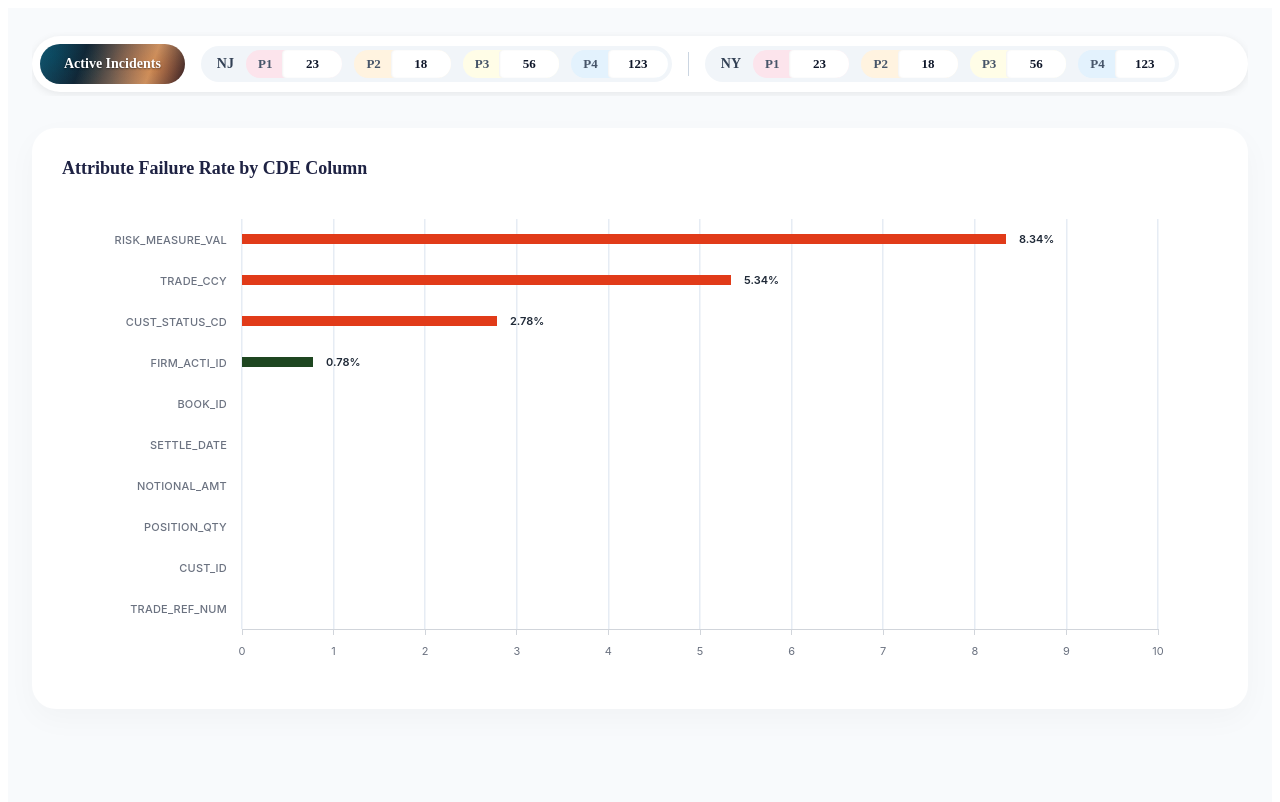
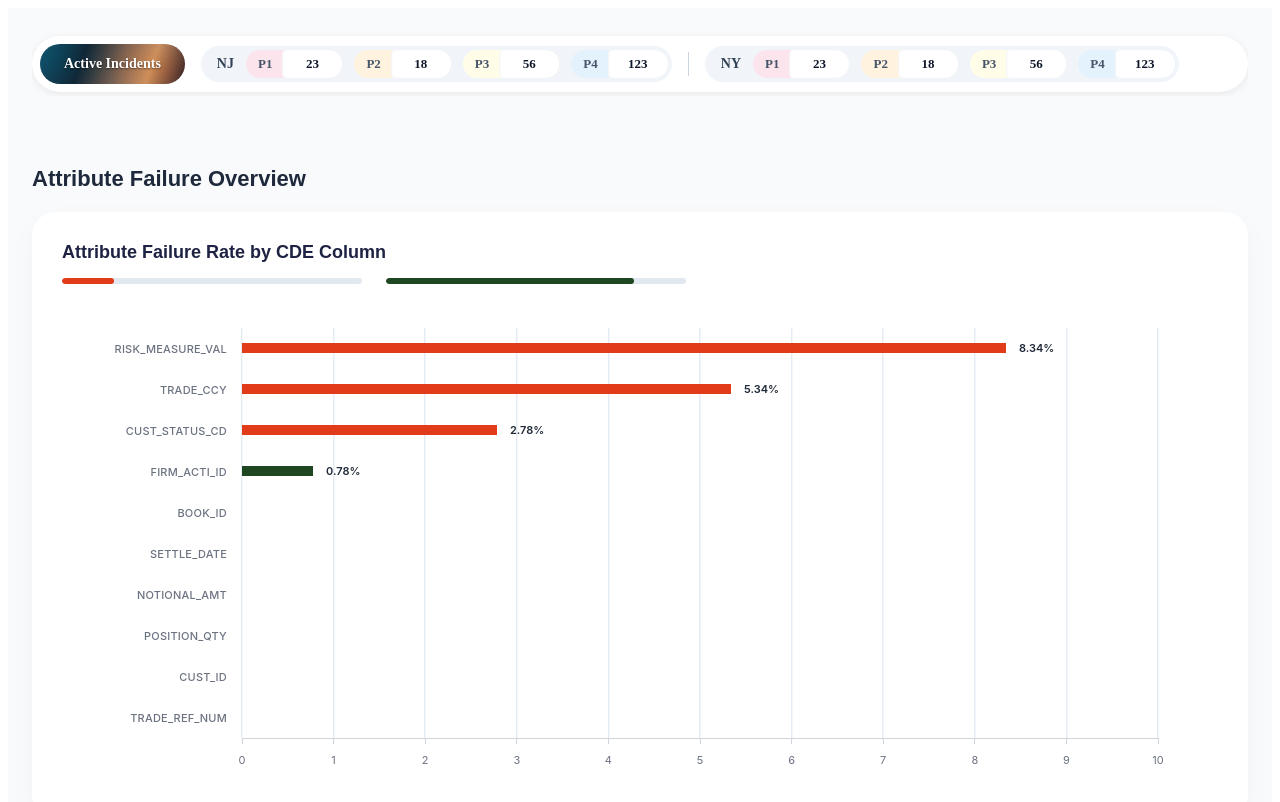
Before and after one commit to sdshaheer/bank, a React (Vite) app: page / in a window 1280 px wide. Shown: the top 802 px of the page. Built offline with nearby package versions, Linux system fonts and the light colour scheme; what ag-grid-community would draw is missing.

Commit message:
added progressive bar

```diff
--- a/src/components/attributeFailure/AttributeFailureOverview.jsx
+++ b/src/components/attributeFailure/AttributeFailureOverview.jsx
@@ -1,6 +1,25 @@
 import React from 'react';
 import Highcharts from 'highcharts';
 import HighchartsReact from 'highcharts-react-official';
+
+const ProgressiveBar = ({ percentage = 60, color = '#E13B19', label = 'Progress' }) => {
+  return (
+    <div style={{
+      width: '100%',
+      maxWidth: '300px',
+    }}>
+      <div style={{ height: '6px', width: '100%', background: '#e2e8f0', borderRadius: '3px', overflow: 'hidden' }}>
+        <div style={{
+          height: '100%',
+          width: `${percentage}%`,
+          background: color,
+          borderRadius: '3px',
+          transition: 'width 0.6s ease'
+        }} />
+      </div>
+    </div>
+  );
+};
 
 const AttributeFailureOverview = () => {
   const chartOptions = {
@@ -146,16 +165,24 @@ const AttributeFailureOverview = () => {
   };
 
   return (
-    <div>
+    <div style={{ fontFamily: 'sans-serif', margin: '20px 0' }}>
+      <h2 style={{ fontSize: '22px', color: '#1e293b', marginBottom: '20px' }}>Attribute Failure Overview</h2>
+
       <div style={{
         background: '#ffffff',
         borderRadius: '24px',
         padding: '30px',
         boxShadow: '0 10px 30px rgba(0, 0, 0, 0.03)'
       }}>
-        <h3 style={{ margin: '0 0 20px 0', fontSize: '18px', color: '#1e2243' }}>
+        <h3 style={{ margin: '0 0 15px 0', fontSize: '18px', color: '#1e2243' }}>
           Attribute Failure Rate by CDE Column
         </h3>
+
+        {/* Small Reusable Progressive Bars */}
+        <div style={{ display: 'flex', gap: '24px', flexWrap: 'wrap', marginBottom: '24px' }}>
+          <ProgressiveBar label="Total Attribute Failure Rate" percentage={17.24} color="#E13B19" />
+          <ProgressiveBar label="Data Governance Quality Score" percentage={82.76} color="#1E4620" />
+        </div>
 
         <HighchartsReact highcharts={Highcharts} options={chartOptions} />
       </div>
```
